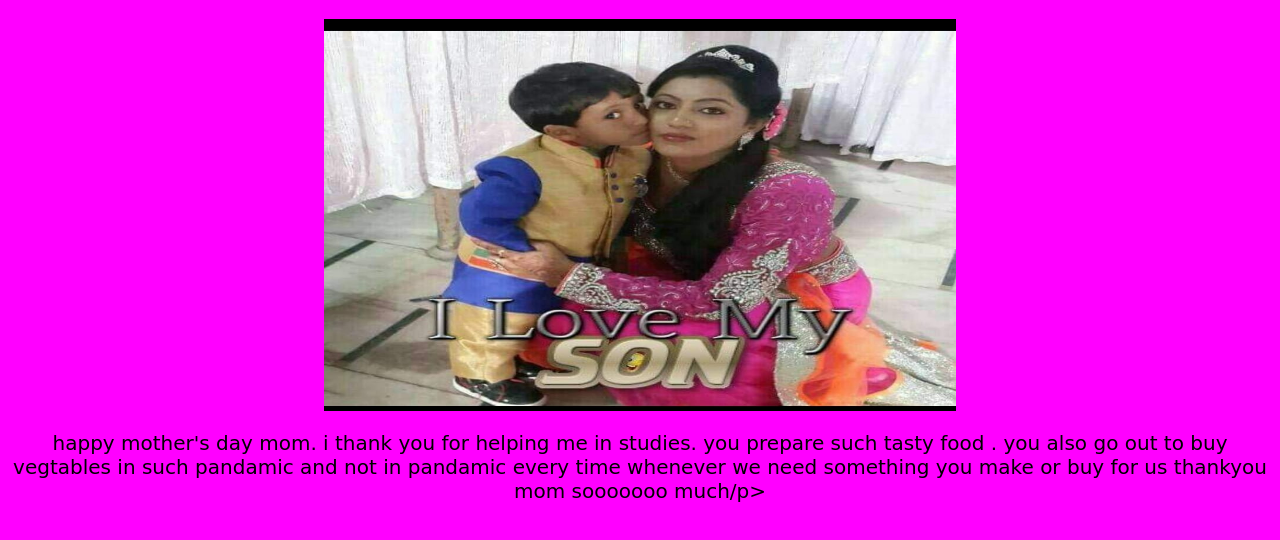
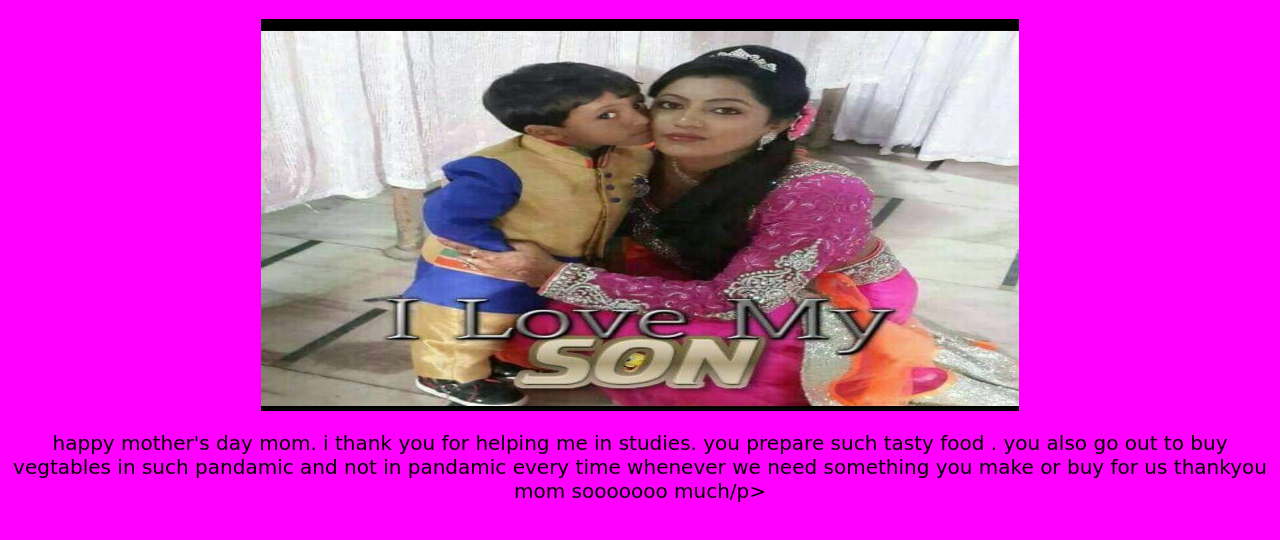
Before and after one commit to Naitik17447/mother-s-day, a plain HTML site: page index.html in a window 1280 px wide. Shown: the part 88-628 px from the top of the page. Drawn offline with Linux system fonts and the light colour scheme; a web font is replaced by a local one.

Commit message:
Update style.css

```diff
--- a/style.css
+++ b/style.css
@@ -4,8 +4,8 @@ body {
 
 }
 
-img {
-    width: 50%;
+#img {
+    width: 60%;
     height: 50%;
 }
 #header1{
```
